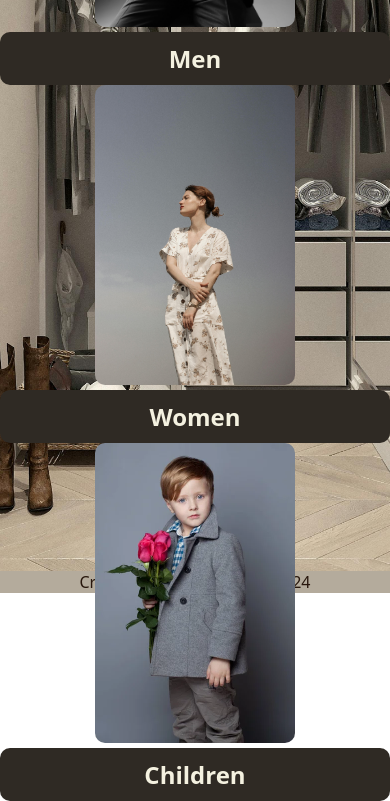
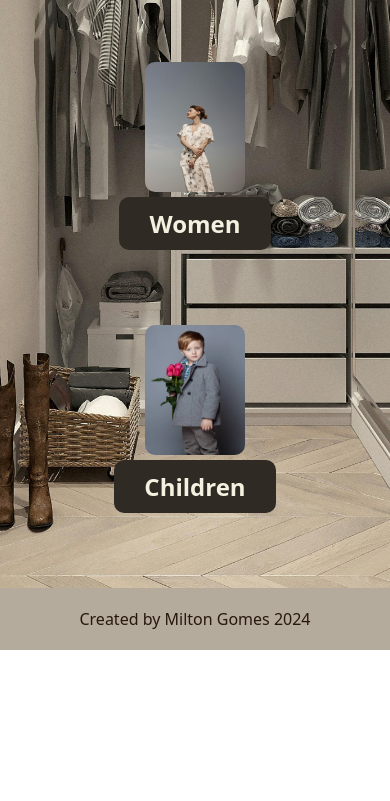
Before and after one commit to darthvader68/clothing_store, a plain HTML site: page index.html in a window 390 px wide. Shown: the part 352-1153 px from the top of the page. After the commit the page ends 1002 px from the top, so only its background shows below. Drawn offline with Linux system fonts and the light colour scheme.

Commit message:
Update style.css

```diff
--- a/style.css
+++ b/style.css
@@ -8,11 +8,10 @@
     margin: 0;
     padding: 0;
     box-sizing: border-box;
-    font-family: system-ui, -apple-system, BlinkMacSystemFont, 'Segoe UI', Roboto, Oxygen, Ubuntu, Cantarell, 'Open Sans', 'Helvetica Neue', sans-serif;
 }
 
 body {
-    position: absolute;
+    font-family: system-ui, -apple-system, BlinkMacSystemFont, 'Segoe UI', Roboto, Oxygen, Ubuntu, Cantarell, 'Open Sans', 'Helvetica Neue', sans-serif;
 }
 
 /* header */
@@ -21,6 +20,7 @@ header {
     background-color: #B4AB9C;
     justify-content: space-around;
     color: #28170D;
+    padding: 10px;
 }
 
 .logo {
@@ -77,16 +77,21 @@ main {
     background-repeat: no-repeat;
     background-position: center;
     background-size: cover;
-    background-attachment: fixed;
-    position: relative;
     height: 100vh;
     width: 100vw;
 }
 
+.card {
+    margin-bottom: 20px;
+    padding: 10px;
+}
+
 .card img {
-    width: 200px;
-    height: 300px;
+    width: 100%;
+    max-width: 300px;
+    height: auto;
     border-radius: 10px;
+    margin: 0 auto;
 }
 
 .card h2 {
@@ -102,12 +107,21 @@ footer {
     background-color: #B4AB9C;
     color: #28170D;
     text-align: center;
+    padding: 20px;
 }
+
 /* media_query */
 
 @media screen and (max-width: 480px) {
+
+    body {
+        max-width: 100vh;
+    }
     main {
-        display: block;
+        display: flex;
+        flex-direction: column;
+        align-items: center;
+        padding: 10px;
     }
 
     header {
@@ -126,4 +140,16 @@ footer {
 
     }
 
+    .card {
+        margin-top: 0px;
+    }
+
+    .card img {
+        width: 100%;
+        max-width: 100px;
+        height: 130px;
+        border-radius: 10px;
+        margin: 0 auto;
+    }
+
 }
```
